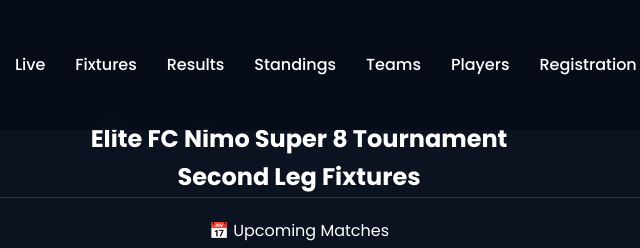
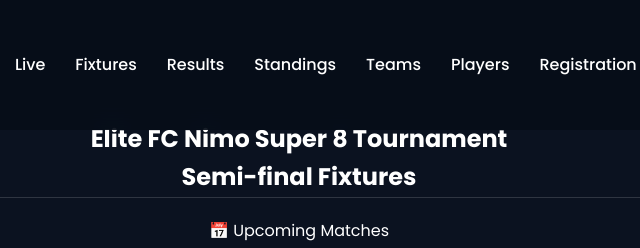
Before and after one commit to UgbeEjioforWilfred/elite-fc-frontend, a plain HTML site: page fixtures.html in a window 1280 px wide. Shown: the top 248 px of the page, 341-981 px from the left. Drawn offline with Linux system fonts and the light colour scheme; no server answers.

Commit message:
Added semi final heading

```diff
--- a/fixtures.html
+++ b/fixtures.html
@@ -97,62 +97,10 @@
     </header>
     <!-- ================= LATEST RESULTS ================= -->
 
-    <!-- <section class="results">
-      <h1>Elite FC Nimo Super 8 Tournament</h1>
-      <h2>Second Leg Fixtures</h2>
-
-      <div class="time">
-        <time datetime="2026-08-03T08:00">
-          📅 3rd August 2026 • (St Pius Field)
-        </time>
-      </div>
-
-      <div class="result-card">
-        <p>Team D</p>
-
-        <h3>vs</h3>
-
-        <p>Team H</p>
-        <div class="balltime">
-          <time datetime="2026-08-3T08:00"> 8:00 AM </time>
-        </div>
-      </div>
-      <div class="result-card">
-        <p>Team B</p>
-
-        <h3>vs</h3>
-
-        <p>Team F</p>
-        <div class="balltime">
-          <time datetime="2026-08-3T08:50"> 8:50 AM </time>
-        </div>
-      </div>
-      <div class="result-card">
-        <p>Team C</p>
-
-        <h3>vs</h3>
-
-        <p>Team G</p>
-        <div class="balltime">
-          <time datetime="2026-08-3T08:50"> 9:50 AM </time>
-        </div>
-      </div>
-      <div class="result-card">
-        <p>Team A</p>
-
-        <h3>vs</h3>
-
-        <p>Team E</p>
-        <div class="balltime">
-          <time datetime="2026-08-3T010:50"> 10:50 AM </time>
-        </div>
-      </div>
-    </section> -->
-
     <section class="results">
       <h1>Elite FC Nimo Super 8 Tournament</h1>
 
-      <h2>Second Leg Fixtures</h2>
+      <h2>Semi-final Fixtures</h2>
 
       <div class="time">📅 Upcoming Matches</div>
 
```
